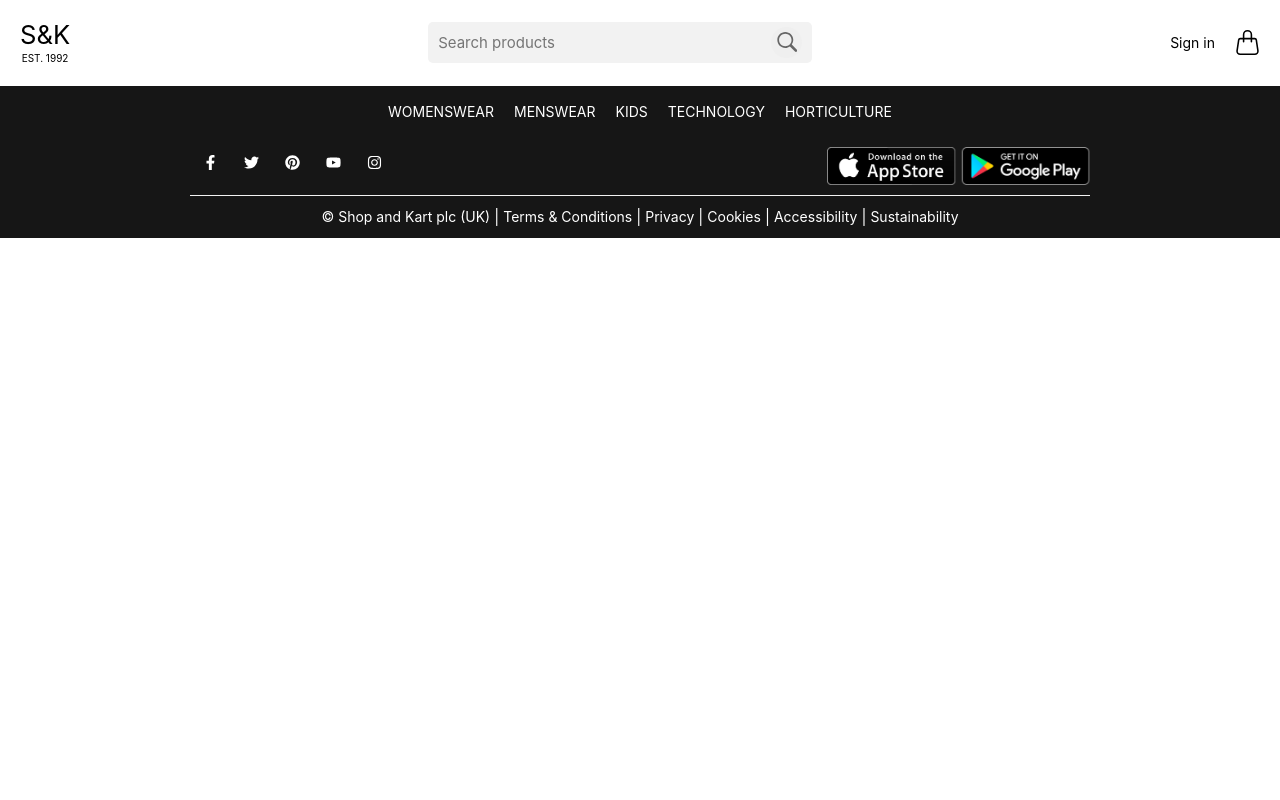
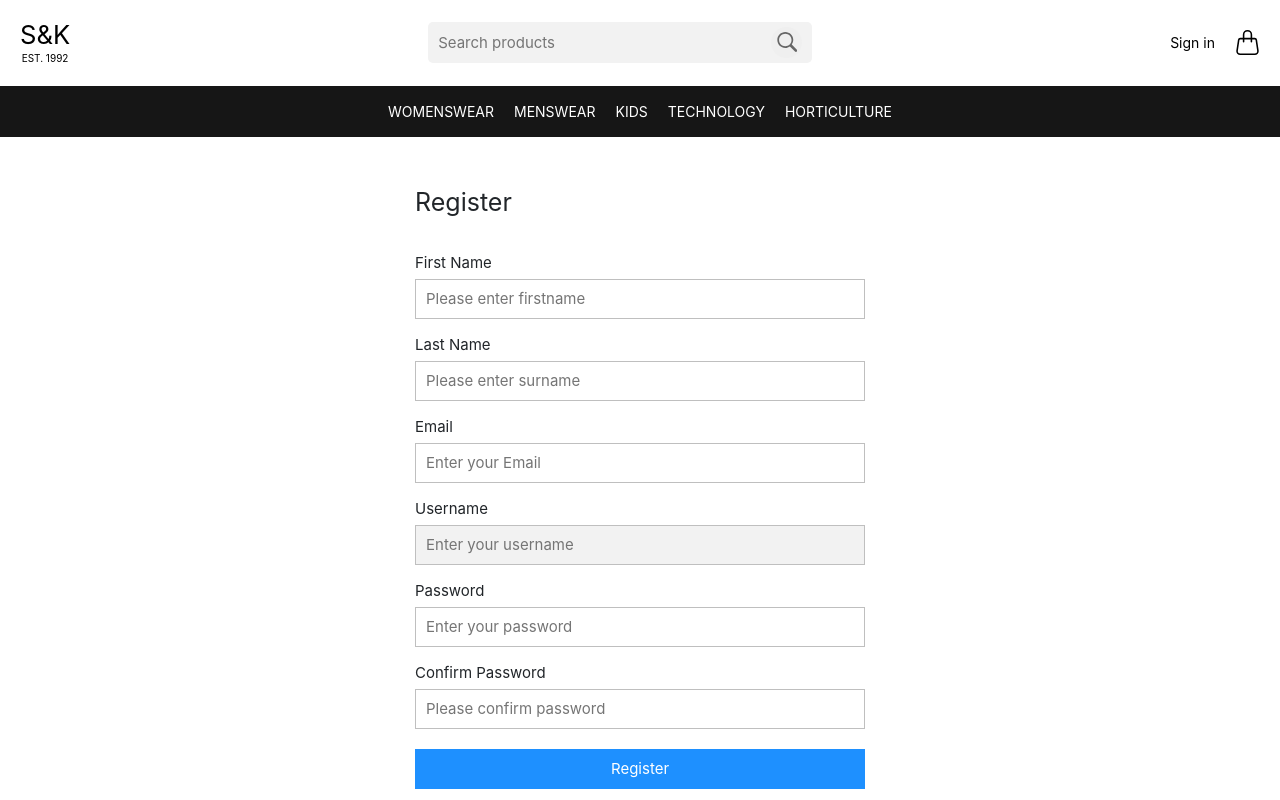
Before and after one commit to nasrah01/react-ecommerce, a React (Create React App) app: page /signin in a window 1280 px wide. Shown: the top 800 px of the page. Built offline with nearby package versions, Linux system fonts and the light colour scheme; no server answers.

Commit message:
register login components

```diff
--- a/src/App.js
+++ b/src/App.js
@@ -8,7 +8,7 @@ import Department from "./pages/department";
 import Item from './pages/item';
 import Checkout from "./pages/checkout";
 import SearchResults from './pages/search';
-import Login from './pages/login'
+import Signin from './pages/signin'
 import ScrollToTop from "./components/ScrollToTop";
 import { SearchContext } from "./context/SearchContext";
 
@@ -29,7 +29,7 @@ function App() {
           <Route path="/item/:slug" element={<Item />} />
           <Route path="/checkout" element={<Checkout />} />
           <Route path="/search/:term" element={<SearchResults />} />
-          <Route path="/login" element={<Login />} />
+          <Route path="/signin" element={<Signin />} />
         </Routes>
         </ScrollToTop>
         <Footer />
--- a/src/components/Footer/Footer.jsx
+++ b/src/components/Footer/Footer.jsx
@@ -16,7 +16,7 @@ const Footer = () => {
     <div className="footer">
       <div className="footer__social">
         <div className="footer__social--media">
-          <IconContext.Provider value={{ color: "#fff", size: "1.5rem" }}>
+          <IconContext.Provider value={{ color: "#fff", size: "1.7rem" }}>
             <div className='footer__icon'><FaFacebookF /></div>
             <div className='footer__icon'><FaTwitter /></div>
             <div className='footer__icon'><FaPinterest /></div>
--- a/src/components/Footer/footer.css
+++ b/src/components/Footer/footer.css
@@ -7,6 +7,7 @@
   display: flex;
   flex-direction: row;
   justify-content: space-between;
+  align-items: center;
   padding: 1rem 0;
   margin: 0 190px;
   border-bottom: 1px solid #f2f2f2;
--- /dev/null
+++ b/src/components/SignIn/Login.js
@@ -0,0 +1,54 @@
+import { CgArrowLongRight } from "react-icons/cg";
+
+const Login = () => {
+
+  const formSubmit = (e) => {
+    e.preventDefault();
+  };
+
+  return (
+    <div className="login__container">
+      <div>
+        <div className="login__header">
+          <h2>Register</h2>
+        </div>
+        <form onSubmit={formSubmit}>
+          <div className="form__container">
+            <label htmlFor="username">Username</label>
+            <input
+              name="username"
+              type="text"
+              placeholder="Enter your username"
+              aria-label="username"
+              aria-required="true"
+            />
+          </div>
+          <div className="form__container">
+            <label htmlFor="password">Password</label>
+            <input
+              name="password"
+              type="text"
+              placeholder="Enter your password"
+              aria-label="password"
+              aria-required="true"
+            />
+          </div>
+          <div className="submit__btn">
+            <button>Sign in</button>
+          </div>
+        </form>
+        <div className="form__type">
+          <p className="login__switch">
+            Don't have an account?
+            <span>
+              Register
+              <CgArrowLongRight size={18} />
+            </span>
+          </p>
+        </div>
+      </div>
+    </div>
+  );
+}
+
+export default Login;
--- /dev/null
+++ b/src/components/SignIn/Register.js
@@ -0,0 +1,140 @@
+import { useState, useEffect, useRef } from "react";
+import { CgArrowLongRight } from "react-icons/cg";
+
+const initialState = {
+  forename: "",
+  surname: "",
+  email: "",
+  username: "",
+  password: "",
+};
+
+const nameRegex = /^[a-zA-Z][a-zA-Z0-9-_]{3,20}$/
+const passwordRegex = /^(?=.*\d)(?=.*[a-z])(?=.*[A-Z])(?=.*[!@#$%^&*]).{8,}$/
+
+const Register = () => {
+  const [isValid, setIsValid] = useState(false)
+  const [register, setRegisterUser] = useState(initialState)
+  const [inputFocus, setInputFocus] = useState(false)
+  const [error, setError] = useState({})
+  const [isRegister, setRegister] = useState(false)
+  const userRef = useRef()
+  const errRef = useRef()
+
+  useEffect(() => {
+    userRef.current.focus()
+  }, [])
+
+   const handleChange = (e) => {
+     const { name, value } = e.target;
+     setRegisterUser({ ...register, [name]: value });
+   };
+
+  const formSubmit = (e) => {
+    setRegister(true)
+    setIsValid(true)
+    e.preventDefault();
+  };
+
+  return (
+    <div className="login__container">
+      <div>
+        <div className="login__header">
+          <h2>Register</h2>
+        </div>
+        <form onSubmit={formSubmit}>
+          <div className="form__container">
+            <label htmlFor="forename">First Name</label>
+            <input
+              name="forename"
+              type="text"
+              placeholder="Please enter firstname"
+              aria-label="first name"
+              aria-required="true"
+              onChange={handleChange}
+              ref={userRef}
+              autoComplete="off"
+              onFocus={() => setInputFocus(true)}
+              onBlur={() => setInputFocus(false)}
+            />
+          </div>
+          <div className="form__container">
+            <label htmlFor="surname">Last Name</label>
+            <input
+              name="surname"
+              type="text"
+              placeholder="Please enter surname"
+              aria-label="surname name"
+              aria-required="true"
+              onChange={handleChange}
+              ref={userRef}
+              autoComplete="off"
+            />
+          </div>
+          <div className="form__container">
+            <label htmlFor="email">Email</label>
+            <input
+              name="email"
+              type="email"
+              placeholder="Enter your Email"
+              aria-label="email"
+              aria-required="true"
+              onChange={handleChange}
+              ref={userRef}
+              autoComplete="off"
+            />
+          </div>
+          <div className="form__container">
+            <label htmlFor="username">Username</label>
+            <input
+              name="username"
+              type="text"
+              placeholder="Enter your username"
+              aria-label="username"
+              aria-required="true"
+              onChange={handleChange}
+              ref={userRef}
+              autoComplete="off"
+            />
+          </div>
+          <div className="form__container">
+            <label htmlFor="password">Password</label>
+            <input
+              name="password"
+              type="password"
+              placeholder="Enter your password"
+              aria-label="password"
+              aria-required="true"
+              onChange={handleChange}
+            />
+          </div>
+          <div className="form__container">
+            <label htmlFor="confirmPassword">Confirm Password</label>
+            <input
+              name="confirmPassword"
+              type="password"
+              placeholder="Please confirm password"
+              aria-label="confirm password"
+              aria-required="true"
+              onChange={handleChange}
+            />
+          </div>
+          <div className="submit__btn">
+            <button>Register</button>
+          </div>
+        </form>
+        <div className="form__type">
+          <p className="login__switch">
+            Already have an account?
+            <span>
+              Sign In
+              <CgArrowLongRight size={18} />
+            </span>
+          </p>
+        </div>
+      </div>
+    </div>
+  );
+};
+
+export default Register;
--- a/src/pages/login.js
+++ /dev/null
@@ -1,116 +0,0 @@
-import { useState } from 'react'
-import { CgArrowLongRight } from 'react-icons/cg'
-
-const initialState = {
-  forename: "",
-  surname: "",
-  email: "",
-  username: "",
-  password: ""
-}
-
-const Login = () => {
-
-  const [ isSignup, setSignup ] = useState(false)
-  const [ user, setUser ] = useState(initialState)
-  const [isFormComplete, setCompleteForm] = useState(false)
-
-   const switchMode = () => {
-     setSignup((prevIsSignup) => !prevIsSignup);
-   };
-
-   const formSubmit = (e) => {
-     e.preventDefault();
-   }
-
-  return (
-    <div className="login__container">
-      <div>
-        <div className="login__header">
-          <h2>{isSignup ? "Register" : "Sign In"}</h2>
-        </div>
-        <form onSubmit={formSubmit}>
-          {isSignup && (
-            <>
-              <div className="form__container">
-                <label htmlFor="forename">First Name</label>
-                <input
-                  name="forename"
-                  type="text"
-                  placeholder="Please enter firstname"
-                  aria-label="first name"
-                  aria-required="true"
-                />
-              </div>
-              <div className="form__container">
-                <label htmlFor="surname">Last Name</label>
-                <input
-                  name="surname"
-                  type="text"
-                  placeholder="Please enter surname"
-                  aria-label="surname name"
-                  aria-required="true"
-                />
-              </div>
-              <div className="form__container">
-                <label htmlFor="email">Email</label>
-                <input
-                  name="email"
-                  type="email"
-                  placeholder="Enter your Email"
-                  aria-label="email"
-                  aria-required="true"
-                />
-              </div>
-            </>
-          )}
-          <div className="form__container">
-            <label htmlFor="username">Username</label>
-            <input
-              name="username"
-              type="text"
-              placeholder="Enter your username"
-              aria-label="username"
-              aria-required="true"
-            />
-          </div>
-          <div className="form__container">
-            <label htmlFor="password">Password</label>
-            <input
-              name="password"
-              type="text"
-              placeholder="Enter your password"
-              aria-label="password"
-              aria-required="true"
-            />
-          </div>
-          {isSignup && (
-            <div className="form__container">
-              <label htmlFor="confirmPassword">Confirm Password</label>
-              <input
-                name="confirmPassword"
-                type="text"
-                placeholder="Please confirm password"
-                aria-label="confirm password"
-                aria-required="true"
-              />
-            </div>
-          )}
-          <div className="submit__btn">
-            <button>{isSignup ? "Register" : "Sign In"}</button>
-          </div>
-        </form>
-        <div className="form__type">
-          <p className="login__switch">
-            {isSignup ? "Already have an account?" : "Dont have an account?"}
-            <span onClick={switchMode}>
-              {isSignup ? "Sign In" : "Register"} <CgArrowLongRight size={18} />
-            </span>
-          </p>
-        </div>
-      </div>
-    </div>
-  );
-}
-
-export default Login
--- /dev/null
+++ b/src/pages/signin.js
@@ -0,0 +1,19 @@
+import Login from '../components/SignIn/Login'
+import Register from '../components/SignIn/Register'
+import { useState, useEffect } from 'react'
+
+const Signin = () => {
+
+const [ mode, setMode ] = useState(false)
+
+useEffect(() => {
+  setMode(true)
+}, [])
+
+
+ return (
+   mode ? <Register /> : <Login />
+ )
+}
+
+export default Signin
```
